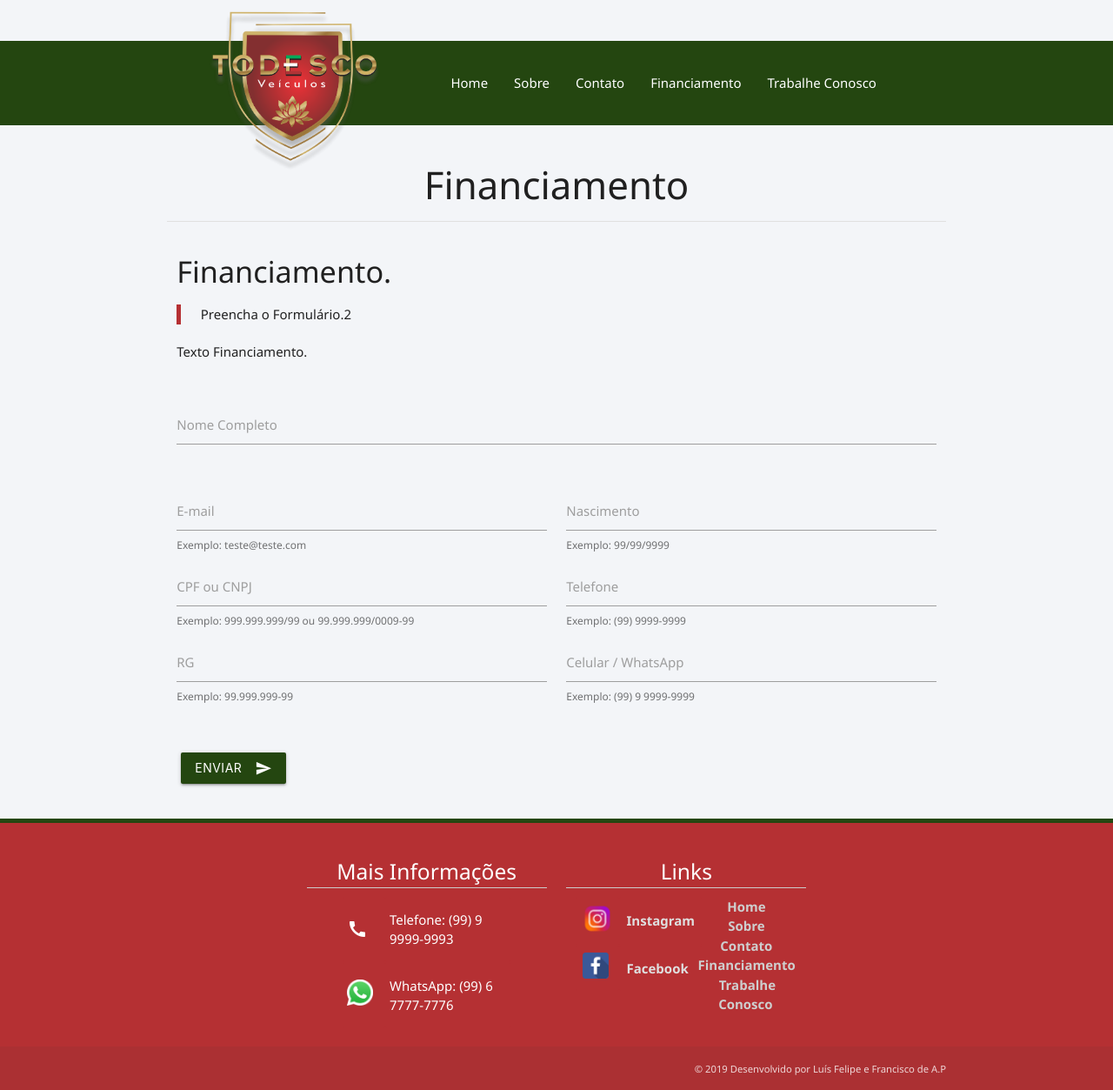
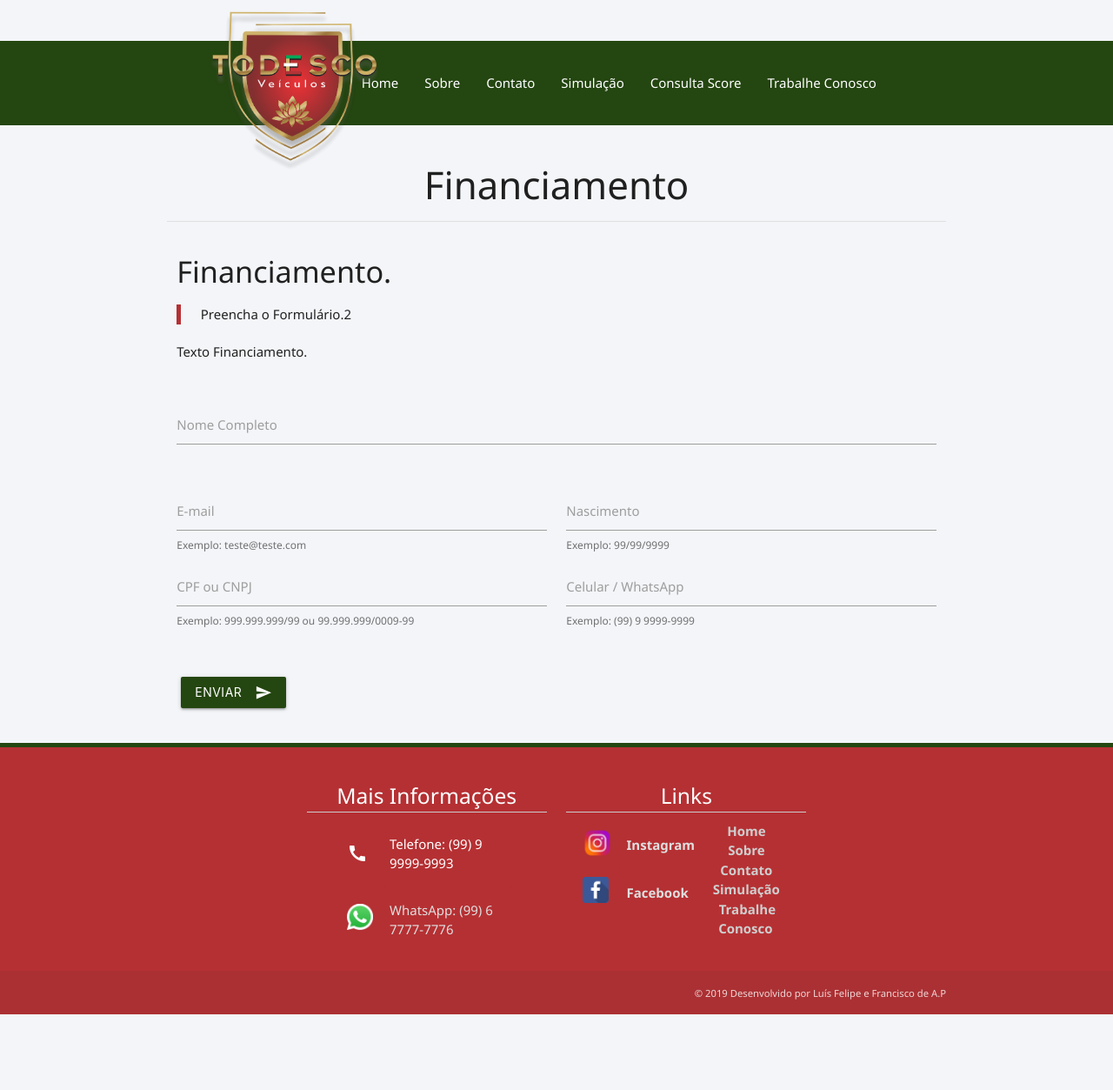
Before and after one commit to NFDeap/todesco, a Laravel app: page /financiamento in a window 1280 px wide. Shown: the whole page at 87% size. After the commit the page ends 1166 px from the top, so only its background shows below. Run offline with Laravel 8, Linux system fonts and the light colour scheme; data comes from the database, SQL or seed files in the repository; settings files or empty folders that the repository lacks are supplied.

Commit message:
Atualizacao de post, rodape

```diff
--- a/blog/public/css/style.css
+++ b/blog/public/css/style.css
@@ -429,3 +429,8 @@ tbody tr td{
   padding:5px;
   margin:1px;
 }
+
+
+.alink{
+  color:#244610;
+}
--- a/blog/resources/views/layouts/_site/_footer.blade.php
+++ b/blog/resources/views/layouts/_site/_footer.blade.php
@@ -15,8 +15,8 @@
                         <td>Telefone: {{ $contatos->telefone }}</td>
                     </tr>
                     <tr>
-                        <td><img class="imgWhatsapp2" src="http://localhost:8000/img/whatsapp.png"></td>
-                        <td>WhatsApp: {{ $contatos->whatsapp }}</td>
+                        <td><a target="_blanck" href="https://api.whatsapp.com/send?1=pt_BR&phone=5515974045144"><img class="imgWhatsapp2" src="http://localhost:8000/img/whatsapp.png"></a></td>
+                        <td><a class="light-text2" target="_blanck" href="https://api.whatsapp.com/send?1=pt_BR&phone=5515974045144">WhatsApp: {{ $contatos->whatsapp }}</a></td>
                     </tr>
                 </tbody>
             </table>
@@ -55,7 +55,7 @@
                     <li><a class="" href="{{ route('site.home') }}"><b>Home</b></a></li>
                     <li><a class="" href="{{ route('site.sobre') }}"><b>Sobre</b></a></li>
                     <li><a class="" href="{{ route('site.contato') }}"><b>Contato</b></a></li>
-                    <li><a class="" href="{{ route('site.financiamento') }}"><b>Financiamento</b></a></li>
+                    <li><a class="" href="{{ route('site.financiamento') }}"><b>Simulação</b></a></li>
                     <li><a class="" href="{{ route('site.trabalheconosco') }}"><b>Trabalhe Conosco</b></a></li>
                     </div>
                 </ul>
--- a/blog/resources/views/layouts/_site/_nav.blade.php
+++ b/blog/resources/views/layouts/_site/_nav.blade.php
@@ -16,7 +16,8 @@
                         <li><a class="" href="{{ route('site.home') }}">Home</a></li>
                         <li><a href="{{ route('site.sobre') }}">Sobre</a></li>
                         <li><a href="{{ route('site.contato') }}">Contato</a></li>
-                        <li><a href="{{ route('site.financiamento') }}">Financiamento</a></li>
+                        <li><a href="{{ route('site.financiamento') }}">Simulação</a></li>
+                        <li><a target="_blanck" href="https://www.serasaconsumidor.com.br/score/">Consulta Score</a></li>
                         <li><a href="{{ route('site.trabalheconosco') }}">Trabalhe Conosco</a></li>
                     </ul>
                     </div>
@@ -27,7 +28,7 @@
                 <li><a href="{{ route('site.home') }}">Home</a></li>
                 <li><a href="{{ route('site.sobre') }}">Sobre</a></li>
                 <li><a href="{{ route('site.contato') }}">Contato</a></li>
-                <li><a href="{{ route('site.financiamento') }}">Financiamento</a></li>
+                <li><a href="{{ route('site.financiamento') }}">Simulação</a></li>
                 <li><a href="{{ route('site.trabalheconosco') }}">Trabalhe Conosco</a></li>
             </ul>
         </div>
--- a/blog/resources/views/site/financiamento.blade.php
+++ b/blog/resources/views/site/financiamento.blade.php
@@ -40,11 +40,6 @@
                                     <label>CPF ou CNPJ</label>
                                     <span class="helper-text" data-error="wrong"  >Exemplo: 999.999.999/99 ou 99.999.999/0009-99</span>
                                 </div>
-                                <div class="input-field">
-                                    <input type="text" name="RG" class="validate" maxlength="12">
-                                    <label>RG</label>
-                                    <span class="helper-text" data-error="wrong"  >Exemplo: 99.999.999-99</span>
-                                </div>
                             </div>
 
                             <div class="col m6">
@@ -52,11 +47,6 @@
                                     <input type="text" name="nascimento" class="validate" maxlength="10">
                                     <label>Nascimento</label>
                                     <span class="helper-text" data-error="wrong"  >Exemplo: 99/99/9999</span>
-                                </div>
-                                <div class="input-field">
-                                    <input type="text" name="telefone" class="validate" maxlength="16">
-                                    <label>Telefone</label>
-                                    <span class="helper-text" data-error="wrong"  >Exemplo: (99) 9999-9999</span>
                                 </div>
                                 <div class="input-field">
                                     <input type="text" name="celular" class="validate" maxlength="16">
```
Also changed, not shown: blog/resources/views/site/carro.blade.php (+6 -2 lines).
